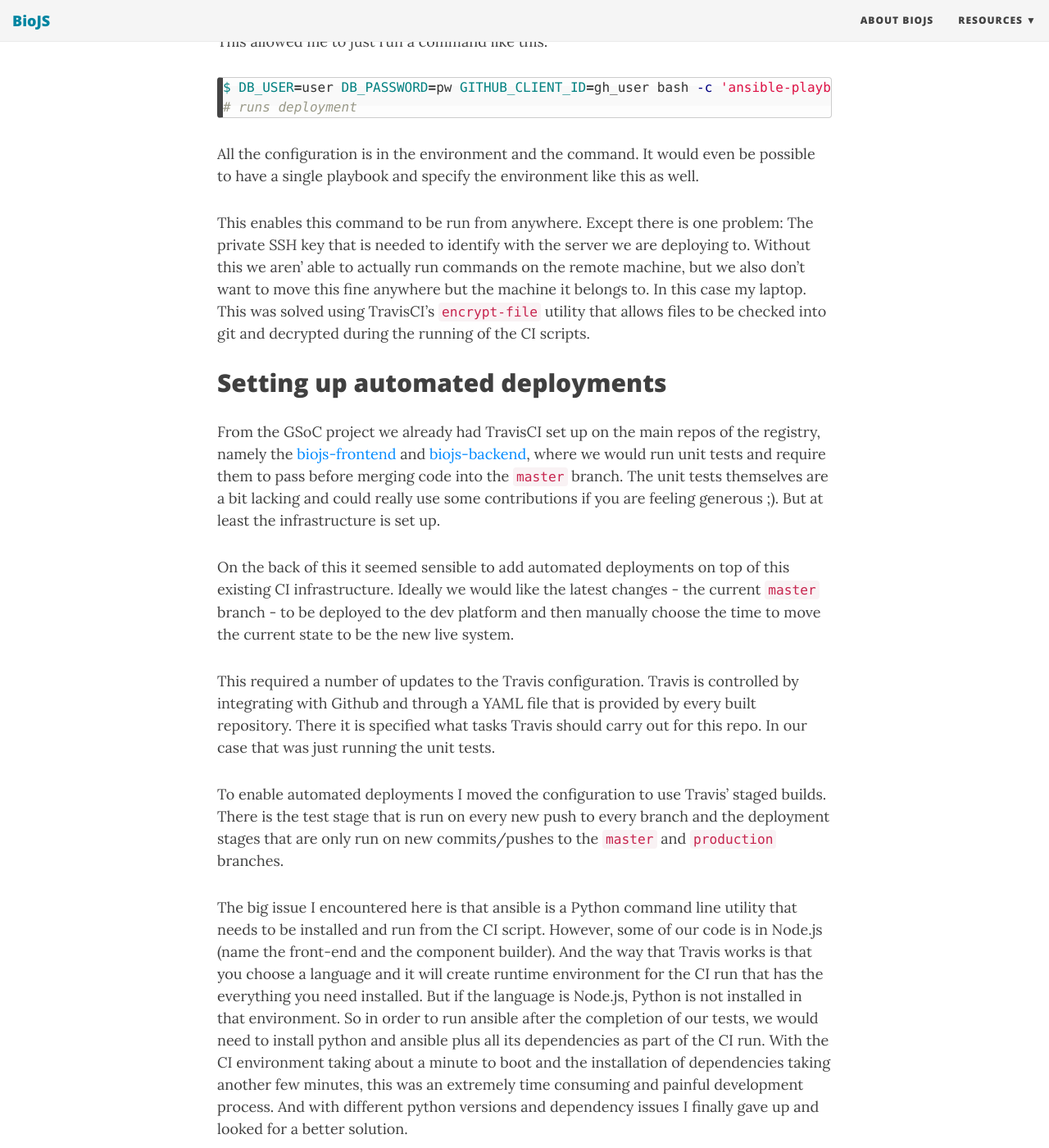
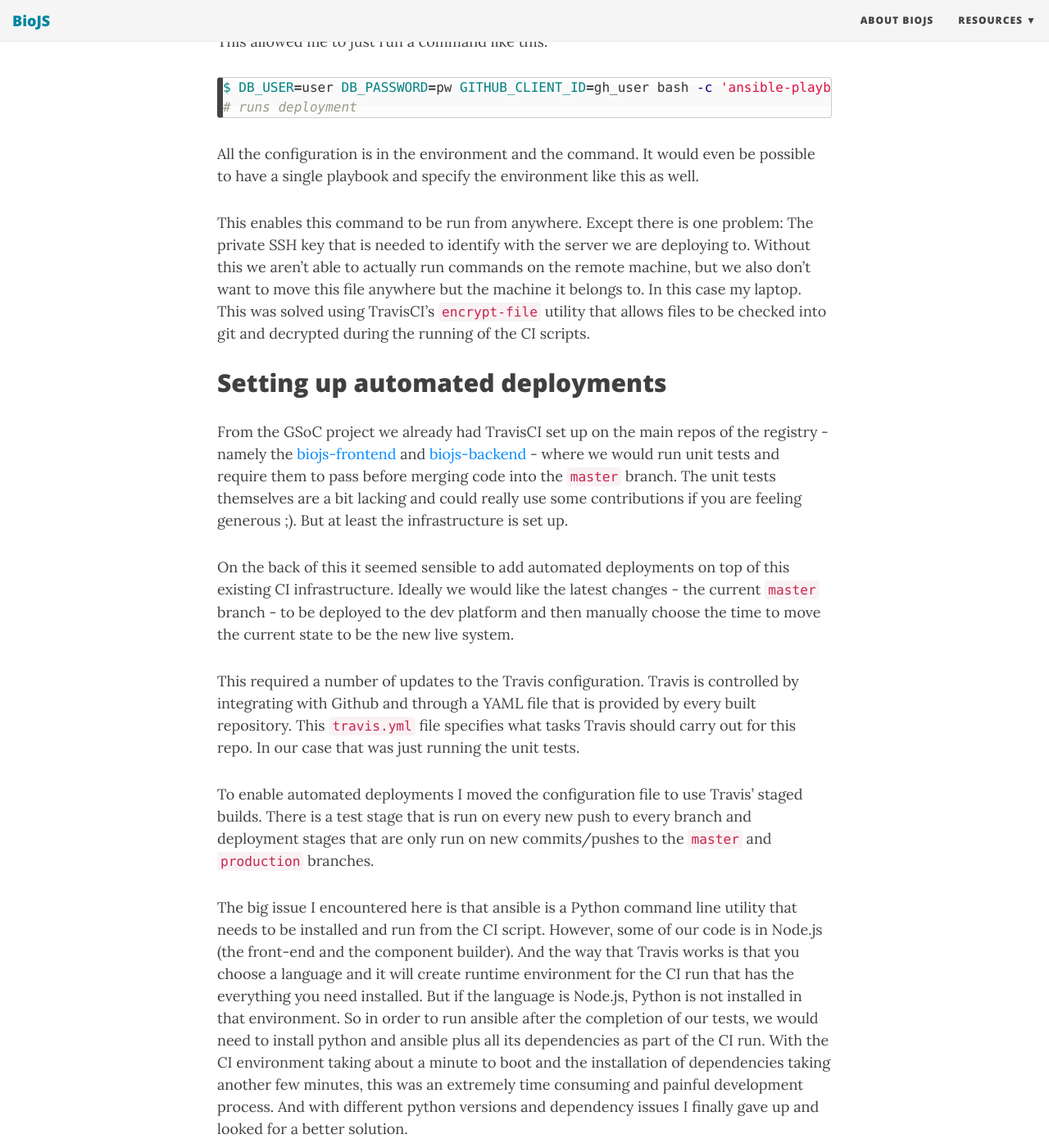
Before and after one commit to biojs/biojs.github.io, a Jekyll site: the page built from _posts/2019-01-12-continuous-deployment-using-ansible-and-travis-ci.md, in a window 1280 px wide and 1400 px high, scrolled down 3252 px. Shown: the whole window at 82% size. Built offline with Jekyll 4.4.1, drawn with Linux system fonts in a browser that asks for light colours; nearby versions of some CDN libraries; some of the changed text lies outside the part shown.

Commit message:
Fix typos in CI blog post.

```diff
--- a/_posts/2019-01-12-continuous-deployment-using-ansible-and-travis-ci.md
+++ b/_posts/2019-01-12-continuous-deployment-using-ansible-and-travis-ci.md
@@ -60,20 +60,20 @@
 
 All the configuration is in the environment and the command. It would even be possible to have a single playbook and specify the environment like this as well.
 
-This enables this command to be run from anywhere. Except there is one problem: The private SSH key that is needed to identify with the server we are deploying to. Without this we aren' able to actually run commands on the remote machine, but we also don't want to move this fine anywhere but the machine it belongs to. In this case my laptop.
+This enables this command to be run from anywhere. Except there is one problem: The private SSH key that is needed to identify with the server we are deploying to. Without this we aren't able to actually run commands on the remote machine, but we also don't want to move this file anywhere but the machine it belongs to. In this case my laptop.
 This was solved using TravisCI's `encrypt-file` utility that allows files to be checked into git and decrypted during the running of the CI scripts.
 
 ## Setting up automated deployments
 
-From the GSoC project we already had TravisCI set up on the main repos of the registry, namely the [biojs-frontend](https://github.com/biojs/biojs-frontend) and [biojs-backend](https://github.com/biojs/biojs-backend/), where we would run unit tests and require them to pass before merging code into the `master` branch. The unit tests themselves are a bit lacking and could really use some contributions if you are feeling generous ;). But at least the infrastructure is set up.
+From the GSoC project we already had TravisCI set up on the main repos of the registry - namely the [biojs-frontend](https://github.com/biojs/biojs-frontend) and [biojs-backend](https://github.com/biojs/biojs-backend/) - where we would run unit tests and require them to pass before merging code into the `master` branch. The unit tests themselves are a bit lacking and could really use some contributions if you are feeling generous ;). But at least the infrastructure is set up.
 
 On the back of this it seemed sensible to add automated deployments on top of this existing CI infrastructure. Ideally we would like the latest changes - the current `master` branch - to be deployed to the dev platform and then manually choose the time to move the current state to be the new live system.
 
-This required a number of updates to the Travis configuration. Travis is controlled by integrating with Github and through a YAML file that is provided by every built repository. There it is specified what tasks Travis should carry out for this repo. In our case that was just running the unit tests.
+This required a number of updates to the Travis configuration. Travis is controlled by integrating with Github and through a YAML file that is provided by every built repository. This `travis.yml` file specifies what tasks Travis should carry out for this repo. In our case that was just running the unit tests.
 
-To enable automated deployments I moved the configuration to use Travis' staged builds. There is the test stage that is run on every new push to every branch and the deployment stages that are only run on new commits/pushes to the `master` and `production` branches.
+To enable automated deployments I moved the configuration file to use Travis' staged builds. There is a test stage that is run on every new push to every branch and deployment stages that are only run on new commits/pushes to the `master` and `production` branches.
 
-The big issue I encountered here is that ansible is a Python command line utility that needs to be installed and run from the CI script. However, some of our code is in Node.js (name the front-end and the component builder). And the way that Travis works is that you choose a language and it will create runtime environment for the CI run that has the everything you need installed.
+The big issue I encountered here is that ansible is a Python command line utility that needs to be installed and run from the CI script. However, some of our code is in Node.js (the front-end and the component builder). And the way that Travis works is that you choose a language and it will create runtime environment for the CI run that has the everything you need installed.
 But if the language is Node.js, Python is not installed in that environment. So in order to run ansible after the completion of our tests, we would need to install python and ansible plus all its dependencies as part of the CI run. With the CI environment taking about a minute to boot and the installation of dependencies taking another few minutes, this was an extremely time consuming and painful development process. And with different python versions and dependency issues I finally gave up and looked for a better solution.
 
 Alas, [Docker](https://www.docker.com/) to the rescue! I found a nice docker image ([philm/ansible_playbook](https://github.com/philm/ansible_playbook)) that has ansible installed and ready to run. Docker is a service that Travis supports, so all that was needed was a quick addition to the yaml file:
@@ -152,13 +152,13 @@
 
 The last step for this system concerned the SSL certificates to enable and enforce HTTPS connections to both [dev.biojs.net](http://dev.biojs.net) and [biojs.net](http://biojs.net). The SSL certificates on the live system were initially set up manually with [letsencrypt](https://letsencrypt.org/) and [certbot](https://certbot.eff.org). However, they weren't part of the ansible scripts and therefore not automatically provisioned when setting up a new server.
 
-After some fiddling with nginx configurations, both the production and dev environments are now enforcing HTTPS and are automatically renewing SSL certificates.
+After some fiddling with nginx configurations, both the production and dev environments are now enforcing HTTPS and are automatically renewing SSL certificates. And this configuration is also created and maintained through our Ansible scripts.
 
 ## Conclusion
 
 I'd like to thank [Megh](https://github.com/Megh-Thakkar) for setting up the inital Ansible scripts and deployment process. It was a great foundation to work from and the reason there was something to automate in the first place. The development and deployment process for BioJS should have just got a lot easier. I sincerely hope that this will increase the velocity with which we see the development of the platform move forward.
 
 There is some more work to be done in the future, such as adding the component-builder to the deployments and possibly restructuring the ansible scripts to be more modular and coherent in their grouping.
-Currently everything is deployed on every push all of the three repos. It would make sense to only deploy the modules that actually have code changes. This could easily be done using Ansible's `--tags` feature, to limit the deployment to the frontend for example.
+Currently everything is deployed on every push to any of the three repos. It would make sense to only deploy the modules that actually have code changes. This could easily be done using Ansible's `--tags` feature, to limit the deployment to the frontend for example.
 
 As always, we would appreciate any contribution. Please contact us on [Gitter](https://gitter.im/biojs) or [Github](https://github.com/biojs/organisation/issues) if you would like to contribute to BioJS.
```
Also changed, not shown: other parts of _posts/2019-01-12-continuous-deployment-using-ansible-and-travis-ci.md (+4 -4 lines), 1 other file.
